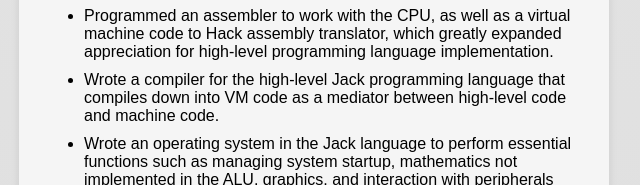
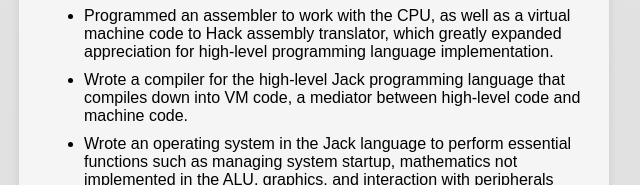
Before and after one commit to dawsonblack/dawsonblack.github.io, a plain HTML site: page index.html in a window 1280 px wide. Shown: the part 2955-3140 px from the top of the page, 326-966 px from the left. Drawn offline with nearby package versions, Linux system fonts and the light colour scheme.

Commit message:
tweaked wording

```diff
--- a/index.html
+++ b/index.html
@@ -306,7 +306,7 @@
         </li>
         <li>
           Wrote a compiler for the high-level Jack programming language
-          that compiles down into VM code as a mediator between high-level
+          that compiles down into VM code, a mediator between high-level
           code and machine code.
         </li>
         <li>
```
